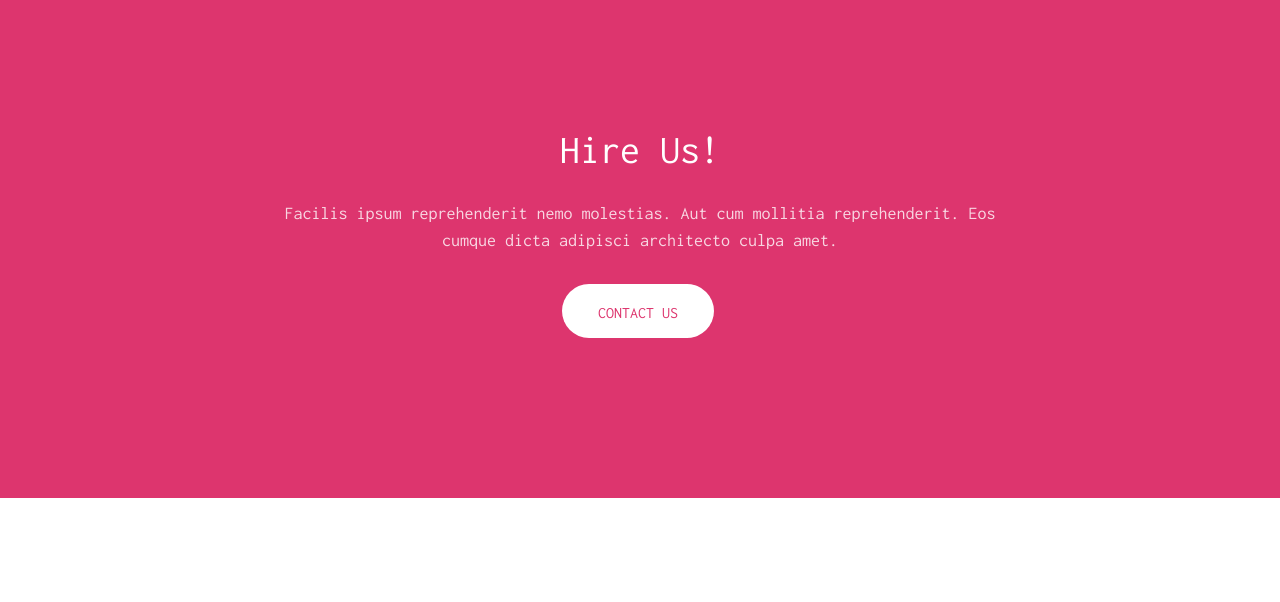
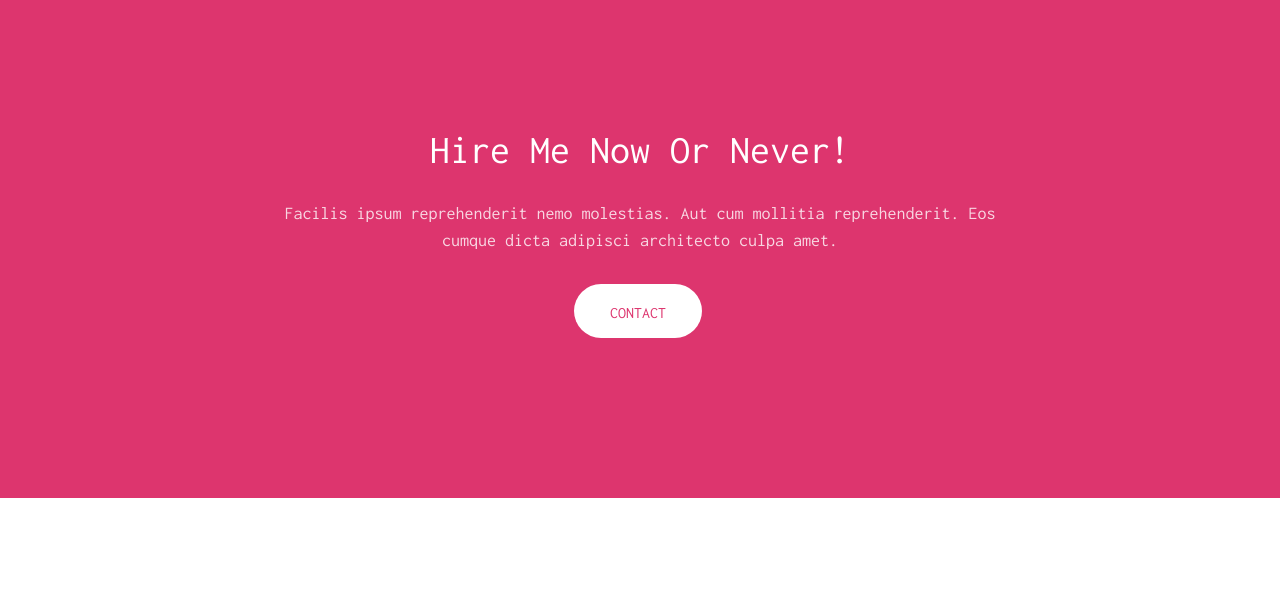
Before and after one commit to NooberCong/portfolio_02, a plain HTML site: page blog.html in a window 1280 px wide. Shown: the part 2100-2702 px from the top of the page. Drawn offline with nearby package versions, Linux system fonts and the light colour scheme; files whose address does not match are found by name.

```diff
--- a/blog.html
+++ b/blog.html
@@ -285,12 +285,12 @@
         <div class="container">
           <div class="row animate-box">
             <div class="col-md-8 col-md-offset-2 text-center fh5co-heading">
-              <h2>Hire Us!</h2>
+              <h2>Hire Me Now Or Never!</h2>
               <p>
                 Facilis ipsum reprehenderit nemo molestias. Aut cum mollitia
                 reprehenderit. Eos cumque dicta adipisci architecto culpa amet.
               </p>
-              <p><a href="#" class="btn btn-default btn-lg">Contact Us</a></p>
+              <p><a href="#" class="btn btn-default btn-lg">Contact</a></p>
             </div>
           </div>
         </div>
```
Also changed, not shown: contact.html (+2 -2 lines), index.html (+0 -1 lines).
